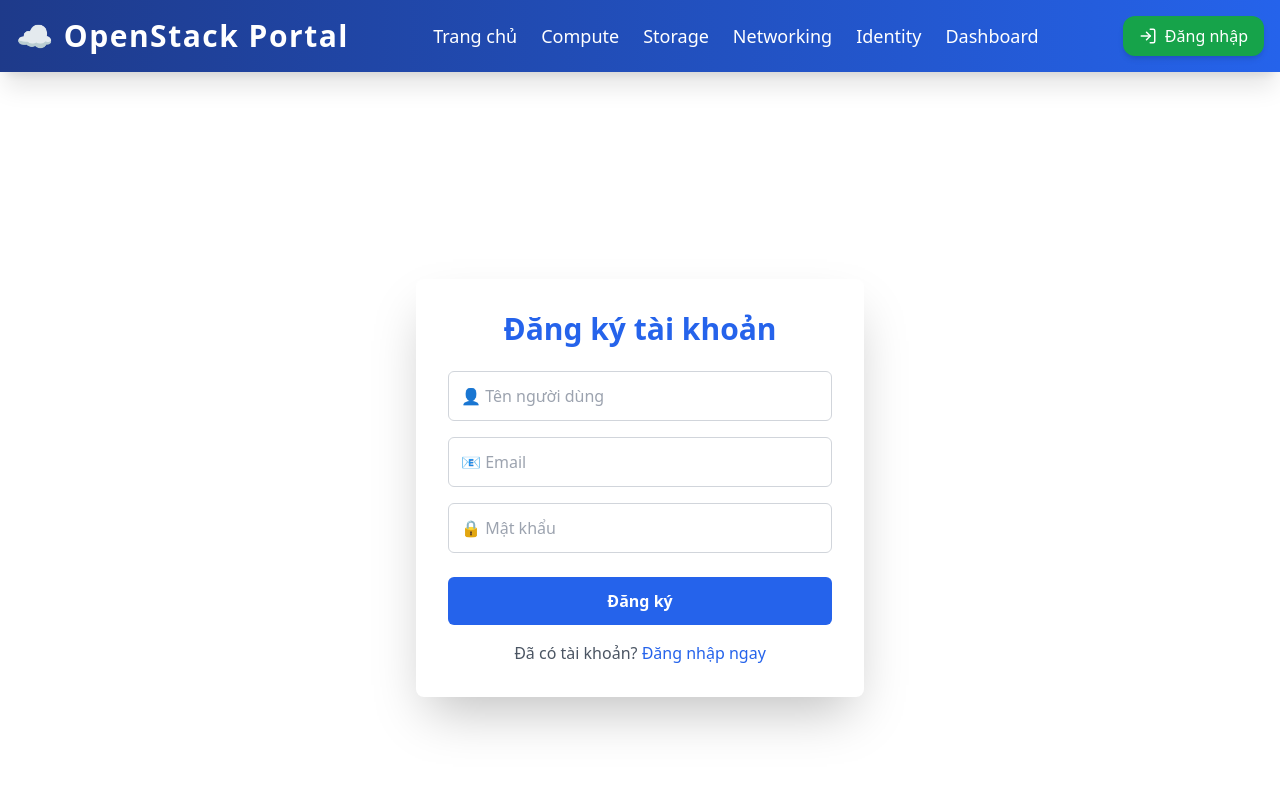
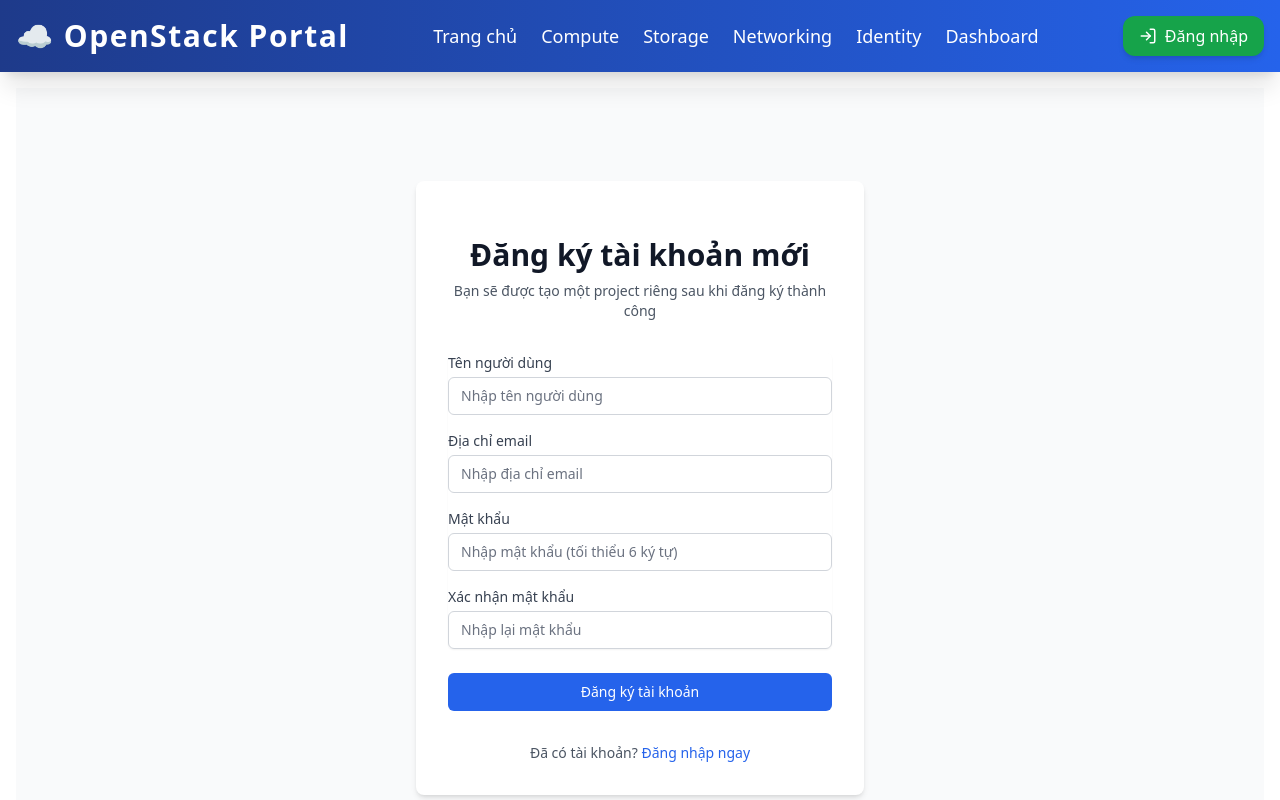
Before and after one commit to ducminhscode/Cloud-Computing, a React (Create React App) app in the folder React/cloud-app/: page /register in a window 1280 px wide. Shown: the top 800 px of the page. Built offline with nearby package versions, Linux system fonts and the light colour scheme.

Commit message:
con chó Chương

```diff
--- a/React/cloud-app/src/pages/RegisterPage.jsx
+++ b/React/cloud-app/src/pages/RegisterPage.jsx
@@ -3,101 +3,212 @@
 import Apis, { endpoints } from "../configs/Apis";
 
 export default function RegisterPage() {
-    const [username, setUsername] = useState("");
-    const [password, setPassword] = useState("");
-    const [email, setEmail] = useState("");
+    const [formData, setFormData] = useState({
+        username: "",
+        email: "",
+        password: "",
+        confirmPassword: ""
+    });
     const [error, setError] = useState("");
     const [success, setSuccess] = useState("");
+    const [isSubmitting, setIsSubmitting] = useState(false);
 
     const navigate = useNavigate();
 
-    const handleRegister = async (e) => {
+    const handleChange = (e) => {
+        const { name, value } = e.target;
+        setFormData(prev => ({
+            ...prev,
+            [name]: value
+        }));
+    };
+
+    const handleSubmit = async (e) => {
         e.preventDefault();
         setError("");
         setSuccess("");
 
+        // Validate password match
+        if (formData.password !== formData.confirmPassword) {
+            setError("Mật khẩu xác nhận không khớp!");
+            return;
+        }
+
+        setIsSubmitting(true);
+
         try {
-            await Apis.post(endpoints["register"], {
-                username,
-                password,
-                email
+            // Gửi yêu cầu đăng ký
+            const payload = {
+                username: formData.username,
+                email: formData.email,
+                password: formData.password
+            };
+
+            const response = await Apis.post(endpoints.register, payload);
+
+            // Hiển thị thông báo thành công từ backend
+            setSuccess(response.data.message || "Đăng ký thành công! Bạn sẽ được chuyển đến trang đăng nhập...");
+
+            // Reset form sau 3 giây và chuyển hướng
+            setTimeout(() => {
+                setFormData({
+                    username: "",
+                    email: "",
+                    password: "",
+                    confirmPassword: ""
                 });
+                navigate("/login");
+            }, 3000);
 
-            setSuccess("Đăng ký thành công! Bạn có thể đăng nhập ngay bây giờ.");
-
-            // Xóa form sau khi đăng ký thành công
-            setUsername("");
-            setPassword("");
-            setEmail("");
-
-            // Tự động chuyển đến trang login sau 2 giây
-            setTimeout(() => {
-                navigate("/login");
-            }, 2000);
         } catch (err) {
-            setError(err.response?.data?.error || "Lỗi đăng ký");
+            // Xử lý các loại lỗi khác nhau từ backend
+            if (err.response) {
+                if (err.response.data.detail) {
+                    // Lỗi từ OpenStack
+                    setError(`Lỗi hệ thống: ${err.response.data.detail}`);
+                } else if (err.response.data) {
+                    // Lỗi validation
+                    setError(err.response.data);
+                } else {
+                    setError("Đã xảy ra lỗi khi đăng ký");
+                }
+            } else {
+                setError("Không thể kết nối đến máy chủ");
+            }
+        } finally {
+            setIsSubmitting(false);
         }
     };
 
     return (
-        <div className="flex justify-center items-center min-h-screen bg-white from-blue-500 via-indigo-500 to-purple-600">
-            <div className="w-full max-w-md bg-white p-8 rounded-lg shadow-2xl transform transition duration-300 hover:scale-105">
-                <h2 className="text-3xl font-extrabold text-center mb-6 text-blue-600">Đăng ký tài khoản</h2>
+        <div className="min-h-screen flex items-center justify-center bg-gray-50 py-12 px-4 sm:px-6 lg:px-8">
+            <div className="max-w-md w-full space-y-8 bg-white p-8 rounded-lg shadow-md">
+                <div className="text-center">
+                    <h2 className="mt-6 text-3xl font-extrabold text-gray-900">
+                        Đăng ký tài khoản mới
+                    </h2>
+                    <p className="mt-2 text-sm text-gray-600">
+                        Bạn sẽ được tạo một project riêng sau khi đăng ký thành công
+                    </p>
+                </div>
 
-                <form onSubmit={handleRegister}>
-                    <div className="mb-4">
+                {error && (
+                    <div className="rounded-md bg-red-50 p-4">
+                        <div className="flex">
+                            <div className="ml-3">
+                                <h3 className="text-sm font-medium text-red-800">{error}</h3>
+                            </div>
+                        </div>
+                    </div>
+                )}
+
+                {success && (
+                    <div className="rounded-md bg-green-50 p-4">
+                        <div className="flex">
+                            <div className="ml-3">
+                                <h3 className="text-sm font-medium text-green-800">{success}</h3>
+                            </div>
+                        </div>
+                    </div>
+                )}
+
+                <form className="mt-8 space-y-6" onSubmit={handleSubmit}>
+                    <div className="rounded-md shadow-sm space-y-4">
+                        <div>
+                            <label htmlFor="username" className="block text-sm font-medium text-gray-700 mb-1">
+                                Tên người dùng
+                            </label>
                             <input
+                                id="username"
+                                name="username"
                                 type="text"
-                            placeholder="👤 Tên người dùng"
-                            value={username}
-                            onChange={(e) => setUsername(e.target.value)}
-                            className="w-full p-3 border border-gray-300 rounded-md focus:outline-none focus:ring-2 focus:ring-blue-500 transition duration-200"
                                 required
+                                value={formData.username}
+                                onChange={handleChange}
+                                className="appearance-none relative block w-full px-3 py-2 border border-gray-300 placeholder-gray-500 text-gray-900 rounded-md focus:outline-none focus:ring-blue-500 focus:border-blue-500 focus:z-10 sm:text-sm"
+                                placeholder="Nhập tên người dùng"
                             />
                         </div>
 
-                    <div className="mb-4">
+                        <div>
+                            <label htmlFor="email" className="block text-sm font-medium text-gray-700 mb-1">
+                                Địa chỉ email
+                            </label>
                             <input
+                                id="email"
+                                name="email"
                                 type="email"
-                            placeholder="📧 Email"
-                            value={email}
-                            onChange={(e) => setEmail(e.target.value)}
-                            className="w-full p-3 border border-gray-300 rounded-md focus:outline-none focus:ring-2 focus:ring-blue-500 transition duration-200"
                                 required
+                                value={formData.email}
+                                onChange={handleChange}
+                                className="appearance-none relative block w-full px-3 py-2 border border-gray-300 placeholder-gray-500 text-gray-900 rounded-md focus:outline-none focus:ring-blue-500 focus:border-blue-500 focus:z-10 sm:text-sm"
+                                placeholder="Nhập địa chỉ email"
                             />
                         </div>
 
-                    <div className="mb-6">
+                        <div>
+                            <label htmlFor="password" className="block text-sm font-medium text-gray-700 mb-1">
+                                Mật khẩu
+                            </label>
                             <input
+                                id="password"
+                                name="password"
                                 type="password"
-                            placeholder="🔒 Mật khẩu"
-                            value={password}
-                            onChange={(e) => setPassword(e.target.value)}
-                            className="w-full p-3 border border-gray-300 rounded-md focus:outline-none focus:ring-2 focus:ring-blue-500 transition duration-200"
                                 required
+                                minLength="6"
+                                value={formData.password}
+                                onChange={handleChange}
+                                className="appearance-none relative block w-full px-3 py-2 border border-gray-300 placeholder-gray-500 text-gray-900 rounded-md focus:outline-none focus:ring-blue-500 focus:border-blue-500 focus:z-10 sm:text-sm"
+                                placeholder="Nhập mật khẩu (tối thiểu 6 ký tự)"
                             />
                         </div>
 
+                        <div>
+                            <label htmlFor="confirmPassword" className="block text-sm font-medium text-gray-700 mb-1">
+                                Xác nhận mật khẩu
+                            </label>
+                            <input
+                                id="confirmPassword"
+                                name="confirmPassword"
+                                type="password"
+                                required
+                                minLength="6"
+                                value={formData.confirmPassword}
+                                onChange={handleChange}
+                                className="appearance-none relative block w-full px-3 py-2 border border-gray-300 placeholder-gray-500 text-gray-900 rounded-md focus:outline-none focus:ring-blue-500 focus:border-blue-500 focus:z-10 sm:text-sm"
+                                placeholder="Nhập lại mật khẩu"
+                            />
+                        </div>
+                    </div>
+
+                    <div>
                         <button
                             type="submit"
-                        className="w-full py-3 bg-blue-600 text-white font-semibold rounded-md hover:bg-blue-700 focus:outline-none focus:ring-2 focus:ring-blue-500 transition duration-200"
+                            disabled={isSubmitting}
+                            className={`group relative w-full flex justify-center py-2 px-4 border border-transparent text-sm font-medium rounded-md text-white bg-blue-600 hover:bg-blue-700 focus:outline-none focus:ring-2 focus:ring-offset-2 focus:ring-blue-500 ${isSubmitting ? 'opacity-70 cursor-not-allowed' : ''}`}
                         >
-                        Đăng ký
+                            {isSubmitting ? (
+                                <>
+                                    <svg className="animate-spin -ml-1 mr-3 h-5 w-5 text-white" xmlns="http://www.w3.org/2000/svg" fill="none" viewBox="0 0 24 24">
+                                        <circle className="opacity-25" cx="12" cy="12" r="10" stroke="currentColor" strokeWidth="4"></circle>
+                                        <path className="opacity-75" fill="currentColor" d="M4 12a8 8 0 018-8V0C5.373 0 0 5.373 0 12h4zm2 5.291A7.962 7.962 0 014 12H0c0 3.042 1.135 5.824 3 7.938l3-2.647z"></path>
+                                    </svg>
+                                    Đang xử lý...
+                                </>
+                            ) : 'Đăng ký tài khoản'}
                         </button>
+                    </div>
                 </form>
 
-                {error && <p className="mt-4 text-red-500 text-center font-semibold">{error}</p>}
-                {success && <p className="mt-4 text-green-500 text-center font-semibold">{success}</p>}
-
-                <p className="mt-4 text-center text-gray-600">
-                    Đã có tài khoản?{" "}
-                    <span
-                        className="text-blue-600 cursor-pointer hover:underline"
+                <div className="text-center text-sm">
+                    <span className="text-gray-600">Đã có tài khoản? </span>
+                    <button
                         onClick={() => navigate("/login")}
+                        className="font-medium text-blue-600 hover:text-blue-500"
                     >
                         Đăng nhập ngay
-                    </span>
-                </p>
+                    </button>
+                </div>
             </div>
         </div>
     );
```
Also changed, not shown: 2 other files (tests, documents, lock files or other folders). Lines whose indentation alone changed are shown as unchanged.
